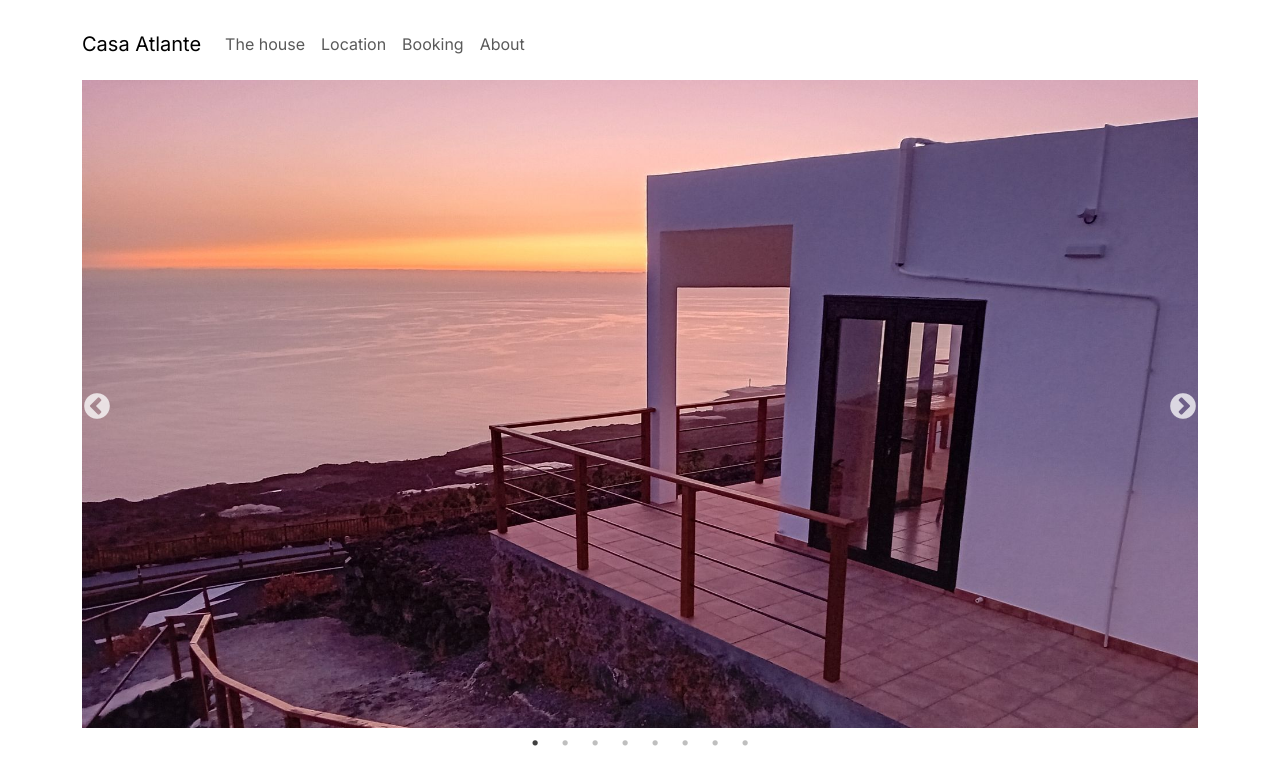
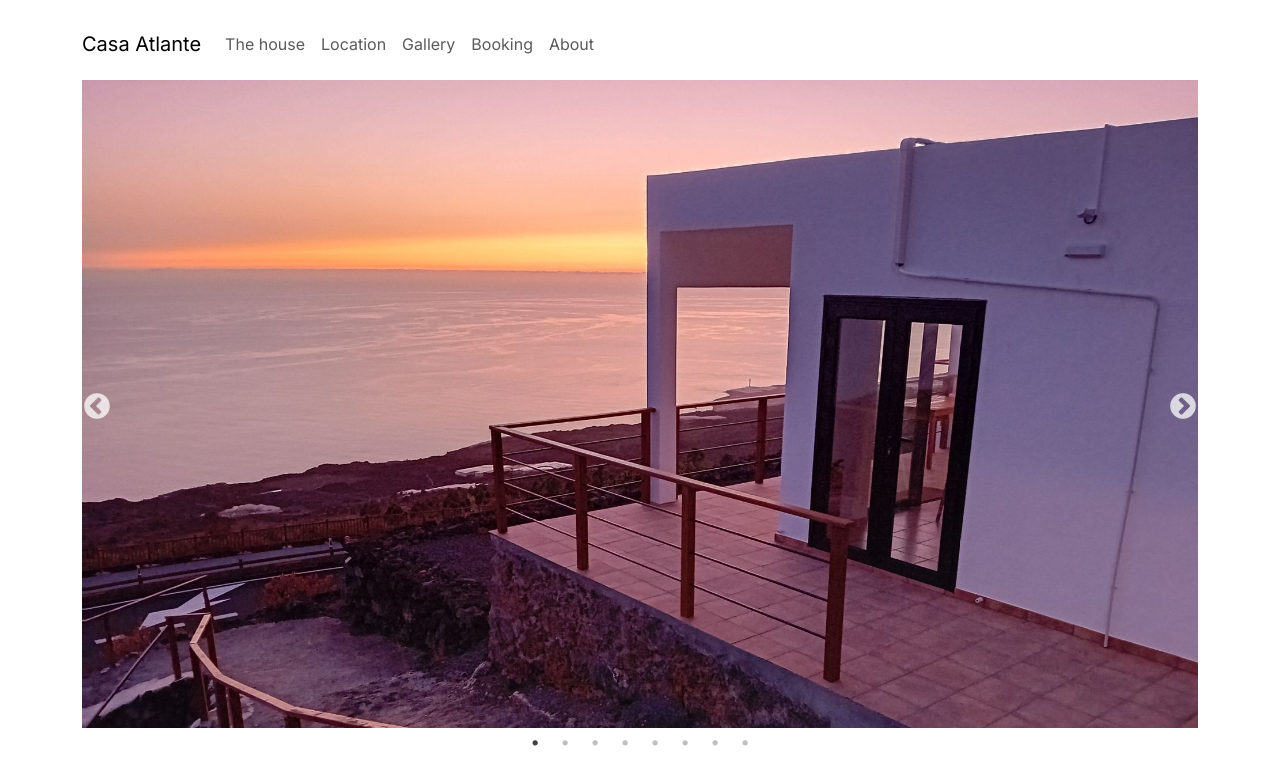
Before and after one commit to vondersam/casa_atlante, a Next.js app: page / in a window 1280 px wide. Shown: the top 784 px of the page. Built offline with nearby package versions, Linux system fonts and the light colour scheme.

Commit message:
Add gallery.

```diff
--- a/src/app/header.tsx
+++ b/src/app/header.tsx
@@ -12,6 +12,7 @@ function Header() {
         <Nav className="me-auto">
           <Nav.Link href="/house">The house</Nav.Link>
           <Nav.Link href="/location">Location</Nav.Link>
+          <Nav.Link href="/gallery">Gallery</Nav.Link>
           <Nav.Link href="/booking">Booking</Nav.Link>
           <Nav.Link href="/about">About</Nav.Link>
         </Nav>
```
Also changed, not shown: src/app/gallery/page.tsx (added).
